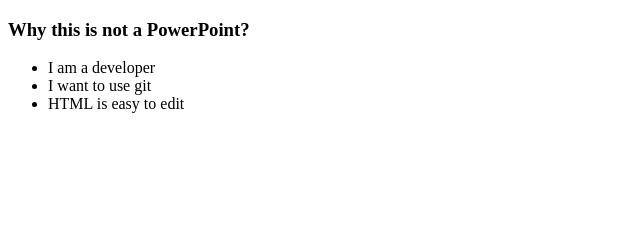
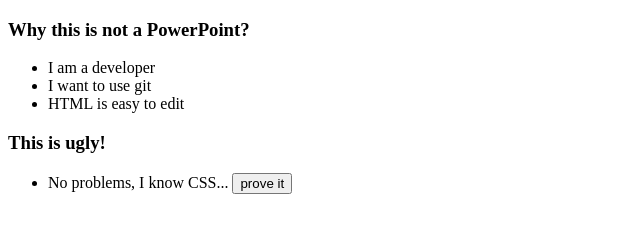
Before and after one commit to roperto/pizza-bespoke, a plain HTML site: page src/index.html in a window 1280 px wide. Shown: the whole page, without its empty margins (0-640 px from the left). Drawn offline with Linux system fonts and the light colour scheme.

Commit message:
Added second slide.

```diff
--- a/src/index.html
+++ b/src/index.html
@@ -2,6 +2,43 @@
 <html>
     <head>
         <title>Bespoke</title>
+        <style type="text/css">
+            body.beautiful {
+                color: #fff;
+                background: linear-gradient(-45deg, #00a, #000);
+                background-size: 100vw 100vh;
+                font-family: sans-serif;
+                transition: all 500ms linear;
+            }
+
+            body.beautiful li {
+                transition: all 500ms linear;
+            }
+        </style>
+        <script>
+            function beautify() {
+                document.body.className = 'beautiful';
+                document.getElementsByTagName('h1')[1].innerText = "Still ugly, but it has style!";
+
+                let button = document.getElementsByTagName('button')[0];
+                button.parentElement.removeChild(button);
+
+                let ul = document.getElementsByTagName('ul')[1];
+                let li = document.createElement('li');
+                li.innerText = '... and JavaScript';
+                ul.appendChild(li);
+
+                setTimeout(function () { document.body.style.opacity = 1; }, 0);
+
+                setTimeout(function () {
+                    let li = document.createElement('li');
+                    li.style.opacity = 0;
+                    li.innerText = 'If it is JavaScript, there should be a framework!';
+                    ul.appendChild(li);
+                    setTimeout(function () { li.style.opacity = 1; }, 0);
+                }, 2000);
+            }
+        </script>
     </head>
 
     <body>
@@ -14,6 +51,16 @@
                     <li>HTML is easy to edit</li>
                 </ul>
             </section>
+
+            <section>
+                <h1>This is ugly!</h1>
+                <ul>
+                    <li>
+                        No problems, I know CSS...
+                        <button onclick="beautify();">prove it</button>
+                    </li>
+                </ul>
+            </section>
         </article>
     </body>
 </html>
```
